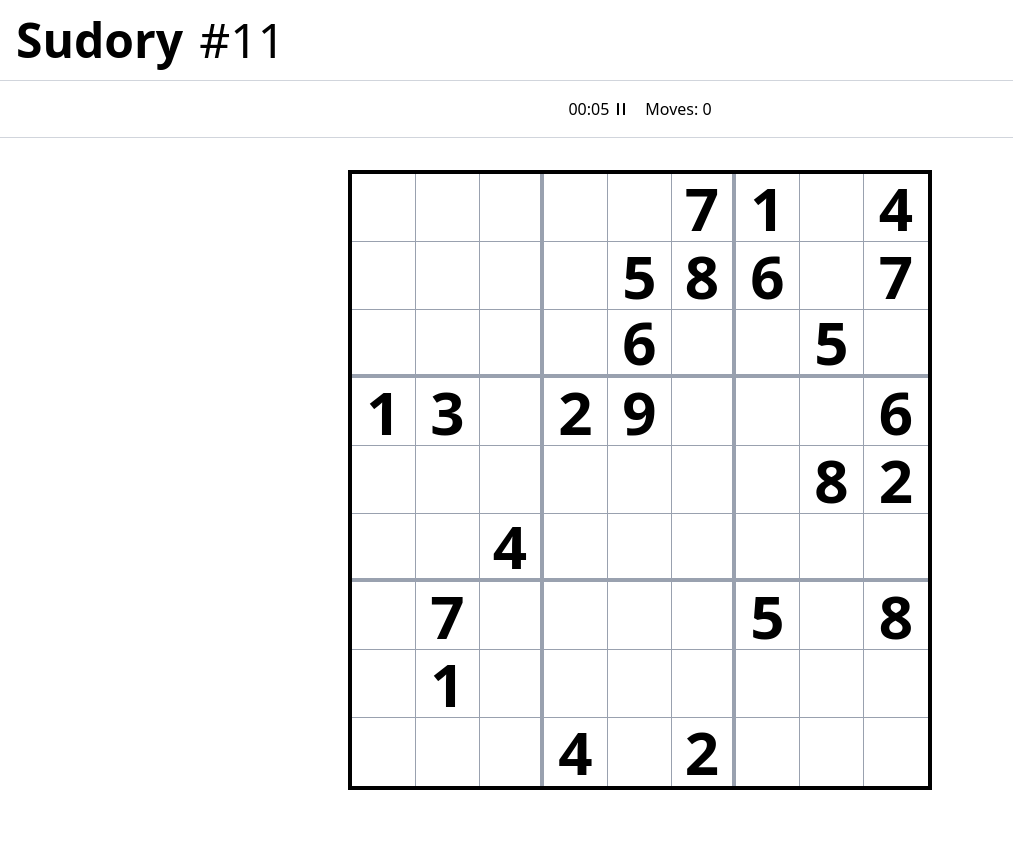
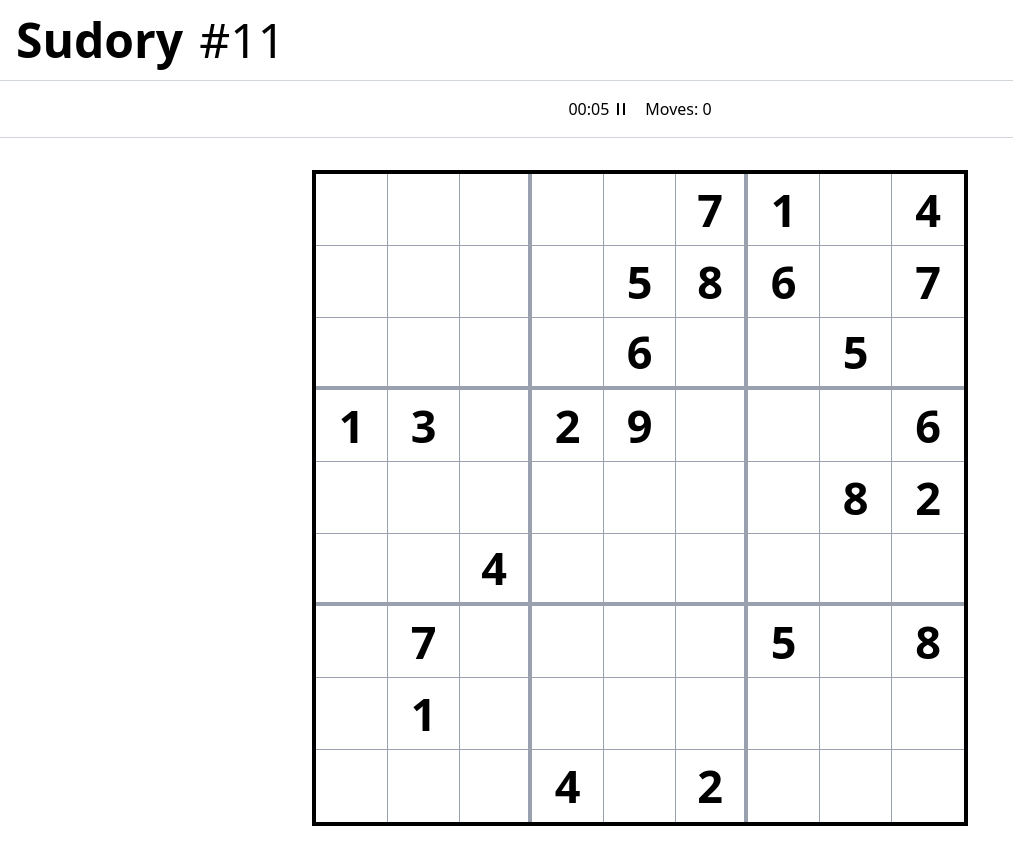
Before and after one commit to Ryan-Vakhshoori/sudory, a Next.js app: page / in a window 1280 px wide. Shown: the whole page, without its empty margins (0-1013 px from the left). Before the commit the page ends 822 px from the top, so only its background shows below. Built offline with nearby package versions, Linux system fonts and the light colour scheme.

Commit message:
Adjust cell size and font size for different size windows

```diff
--- a/src/app/components/Cell.tsx
+++ b/src/app/components/Cell.tsx
@@ -27,10 +27,10 @@ export default function Cell({
     return (
       <div
         className={`flex justify-center items-center aspect-square
-          h-10 w-10 sm:h-15 sm:w-15 md:h-16 md:w-16 lg:h-17 lg:h-17${borderClasses} border-gray-400 ${className}`}
+          size-10 sm:size-15 md:size-16 lg:size-17 xl:size-18 2xl:size-19 ${borderClasses} border-gray-400 ${className}`}
         onClick={onClick}
       >
-        <p className="text-2xl sm:text-4xl md:text-5xl lg:text-6xl font-bold">{hidden ? "" : value}</p>
+        <p className="text-[25px] sm:text-[37.5px] md:text-[40px] lg:text-[42.5px] xl:text-[45px] 2xl:text-[47.5px] font-bold">{hidden ? "" : value}</p>
       </div>
     );
   }
```
